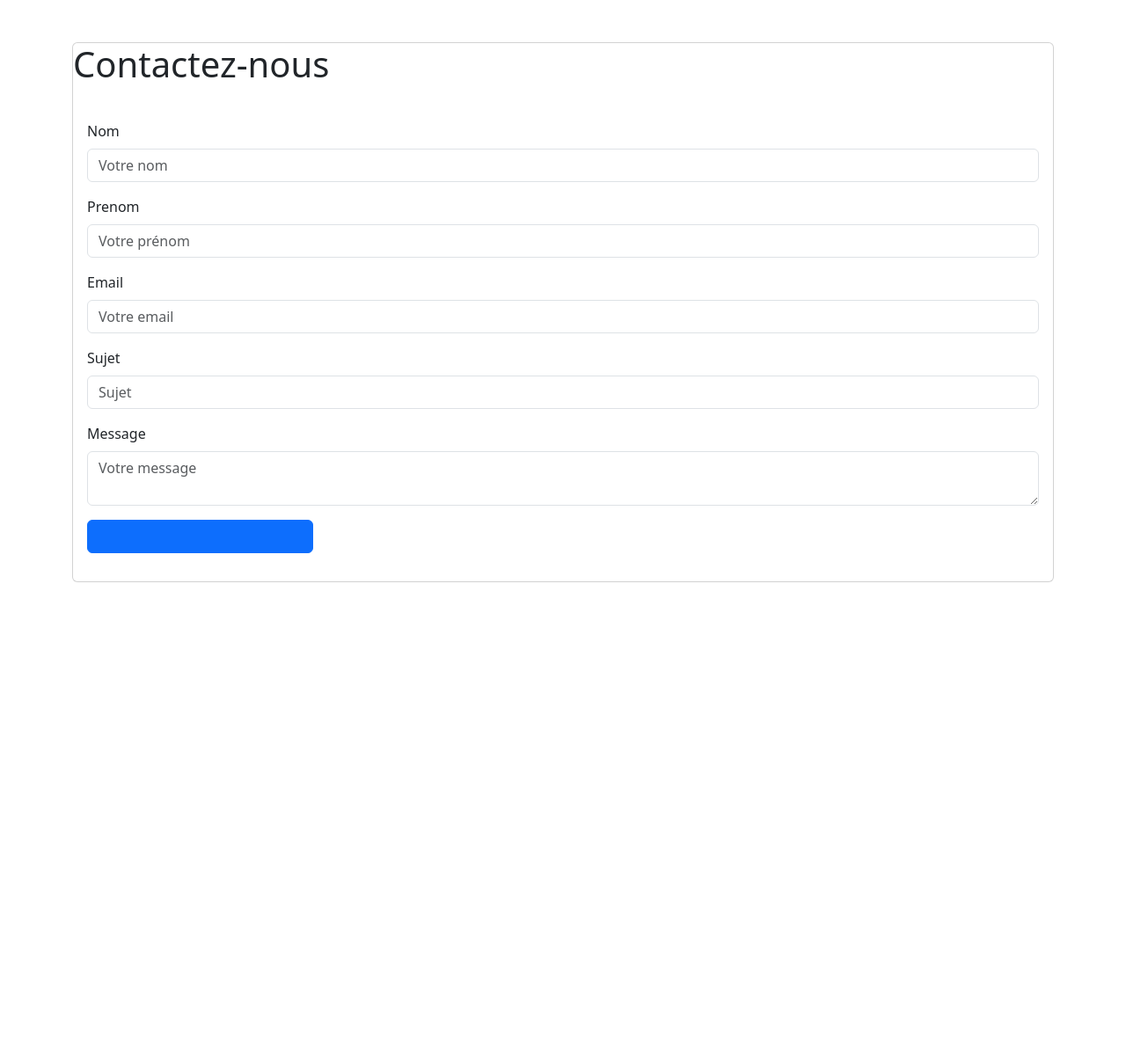
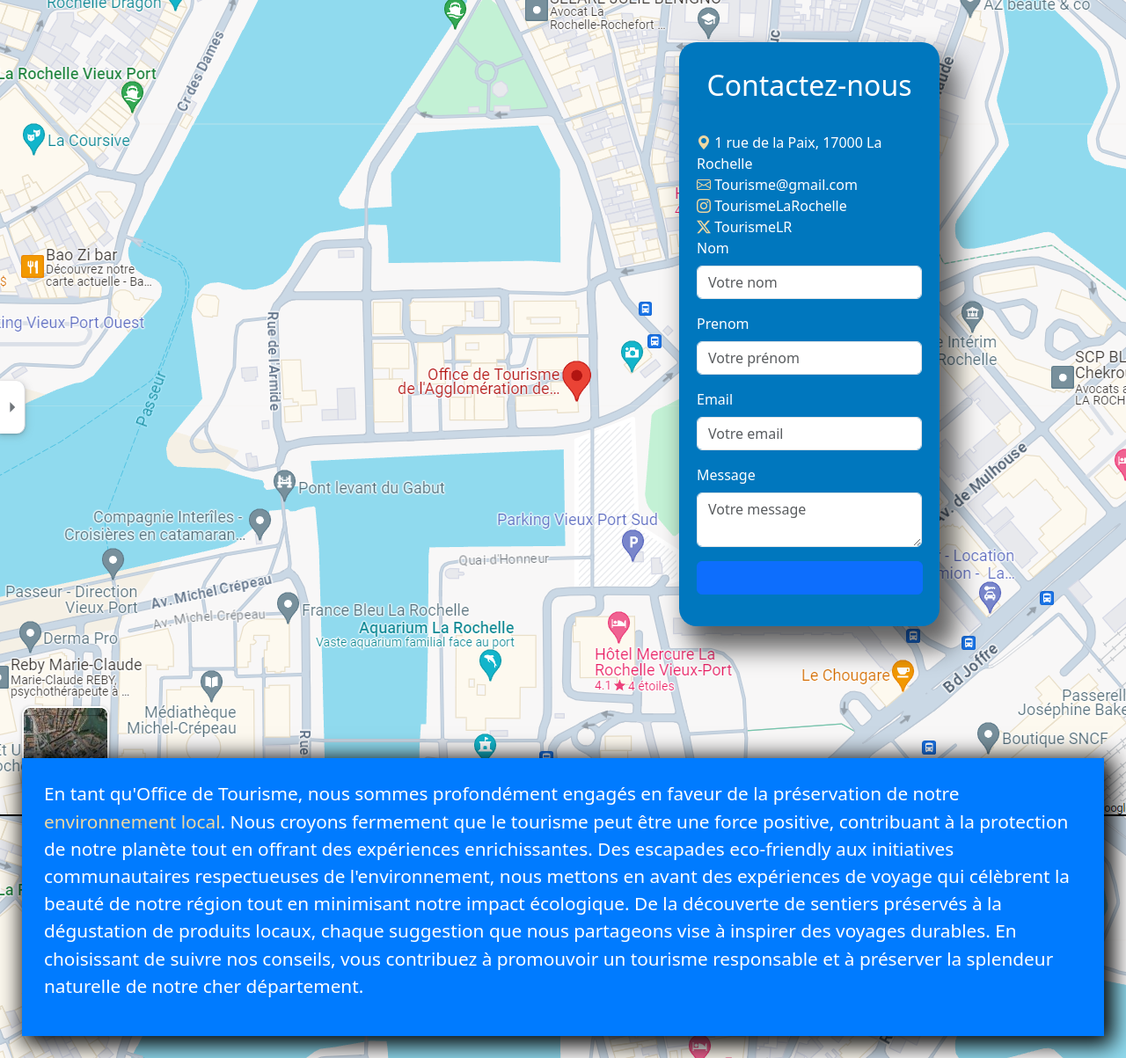
Before and after one commit to Moyna17k/Projet-commun-formation, a Symfony app: template templates/contact/index.html.twig in a window 1280 px wide. Shown: the whole page at 88% size. Before the commit the page ends 662 px from the top, so only its background shows below. Run offline with Twig, Linux system fonts and the light colour scheme; the template is opened without the code that fills it, so the values that code supplies are empty; form fields are guessed from the names that the template uses; some libraries are stand-ins or nearby versions.

Commit message:
chore: Update contact form labels and add contact page CSS

```diff
--- a/src/Controller/ContactController.php
+++ b/src/Controller/ContactController.php
@@ -31,7 +31,6 @@
             $email = (new TemplatedEmail())
                 ->from($formData['email'])
                 ->to('votre@email.com')
-                ->subject($formData['sujet'])
                 ->text($formData['message'])
                 ->priority(Email::PRIORITY_HIGH)
                 ->htmlTemplate('mail/contact.html.twig')
--- a/templates/base.html.twig
+++ b/templates/base.html.twig
@@ -11,6 +11,7 @@
         <!-- css principal -->
         <link rel="stylesheet" href="{{ asset('assets/css/root.css') }}">
         <link rel="stylesheet" href="/assets/css/pages/home.css">
+        <link rel="stylesheet" href="/assets/css/pages/contact.css">
         {% block javascripts %}
         {% endblock %}
     </head>
--- a/templates/contact/index.html.twig
+++ b/templates/contact/index.html.twig
@@ -1,16 +1,28 @@
 {% extends 'base.html.twig' %}
 
-{% block title %}Contact{% endblock %}
+{% block title %}Contact
+{% endblock %}
 
 {% block body %}
 	<div class="container mt-5">
 
-        <div class="card">
+		<div class="card-body">
 
 			<h1 class="mb-4">Contactez-nous</h1>
 
-            <div class="card-body">
 			{{ form_start(form, {'attr': {'class': 'needs-validation', 'novalidate': ''}}) }}
+
+			<i class="bi bi-geo-alt-fill"></i>
+			<span class="form-group">1 rue de la Paix, 17000 La Rochelle</span><br>
+
+			<i class="bi bi-envelope "></i>
+			<span class="form-group">Tourisme@gmail.com</span><br>
+
+			<i class="bi bi-instagram"></i>
+			<span class="form-group">TourismeLaRochelle</span><br>
+
+			<i class="bi bi-twitter-x"></i>
+			<span class="form-group">TourismeLR</span><br>
 
 			<div class="form-group mb-3">
 				{{ form_label(form.nom) }}
@@ -37,14 +49,6 @@
 			</div>
 
 			<div class="form-group mb-3">
-                        {{ form_label(form.sujet) }}
-                        {{ form_widget(form.sujet, {'attr': {'class': 'form-control', 'placeholder': 'Sujet'}}) }}
-                        <div class="invalid-feedback">
-                            {{ form_errors(form.sujet) }}
-                        </div>
-                    </div>
-
-                    <div class="form-group mb-3">
 				{{ form_label(form.message) }}
 				{{ form_widget(form.message, {'attr': {'class': 'form-control', 'placeholder': 'Votre message'}}) }}
 				<div class="invalid-feedback">
@@ -59,6 +63,14 @@
 			{{ form_end(form) }}
 
 		</div>
+
 	</div>
+
+	<div class="containerText mt-3">
+		<p>En tant qu'Office de Tourisme, nous sommes profondément engagés en faveur de la préservation de notre <span class="bi">environnement local</span>. Nous croyons fermement que le tourisme peut être une force positive, contribuant à la protection de notre planète tout en offrant des expériences enrichissantes.
+			Des escapades eco-friendly aux initiatives communautaires respectueuses de l'environnement, nous mettons en avant des expériences de voyage qui célèbrent la beauté de notre région tout en minimisant notre impact écologique.
+			De la découverte de sentiers préservés à la dégustation de produits locaux, chaque suggestion que nous partageons vise à inspirer des voyages durables. En choisissant de suivre nos conseils, vous contribuez à promouvoir un tourisme responsable et à préserver la splendeur naturelle de notre cher département.
+		</p>
 	</div>
+
 {% endblock %}
```
Also changed, not shown: src/Form/ContactType.php (+3 -6 lines), public/assets/css/pages/contact.css (added), public/assets/images/home/backgroundplan.png (added). Lines whose indentation alone changed are shown as unchanged.
